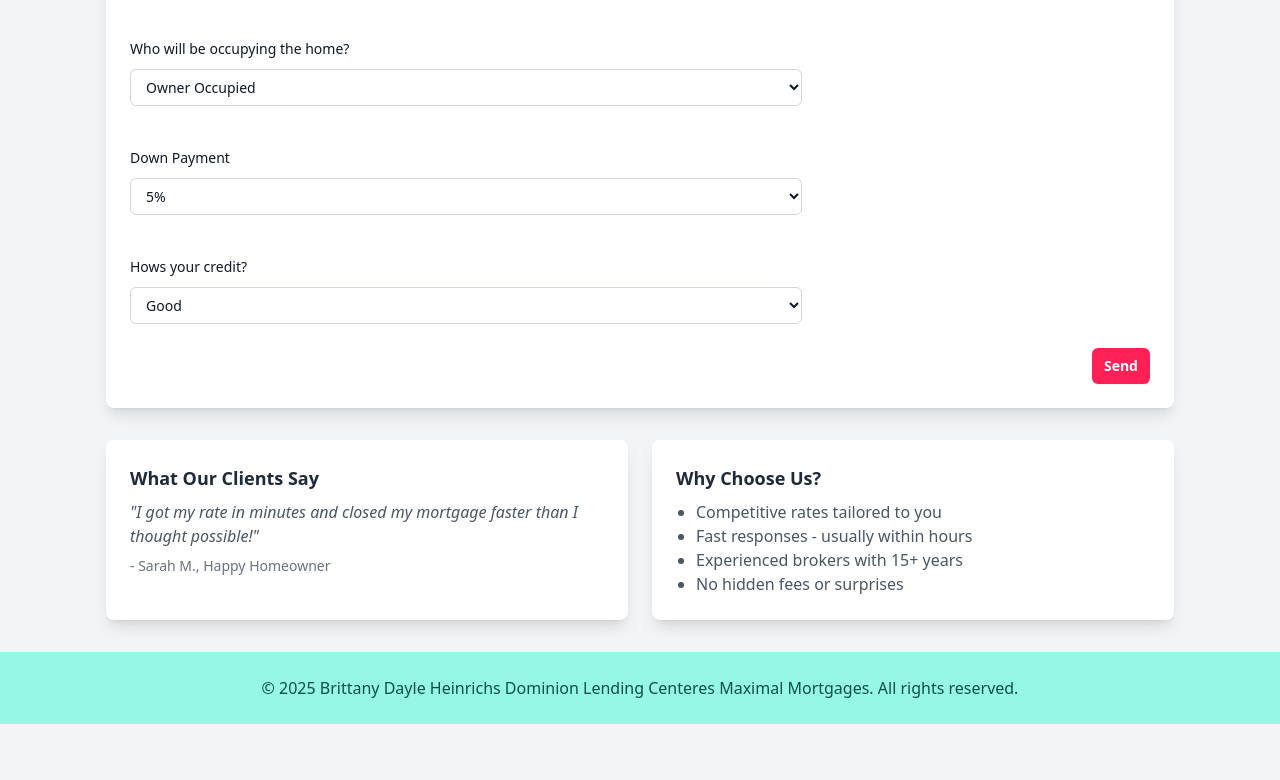
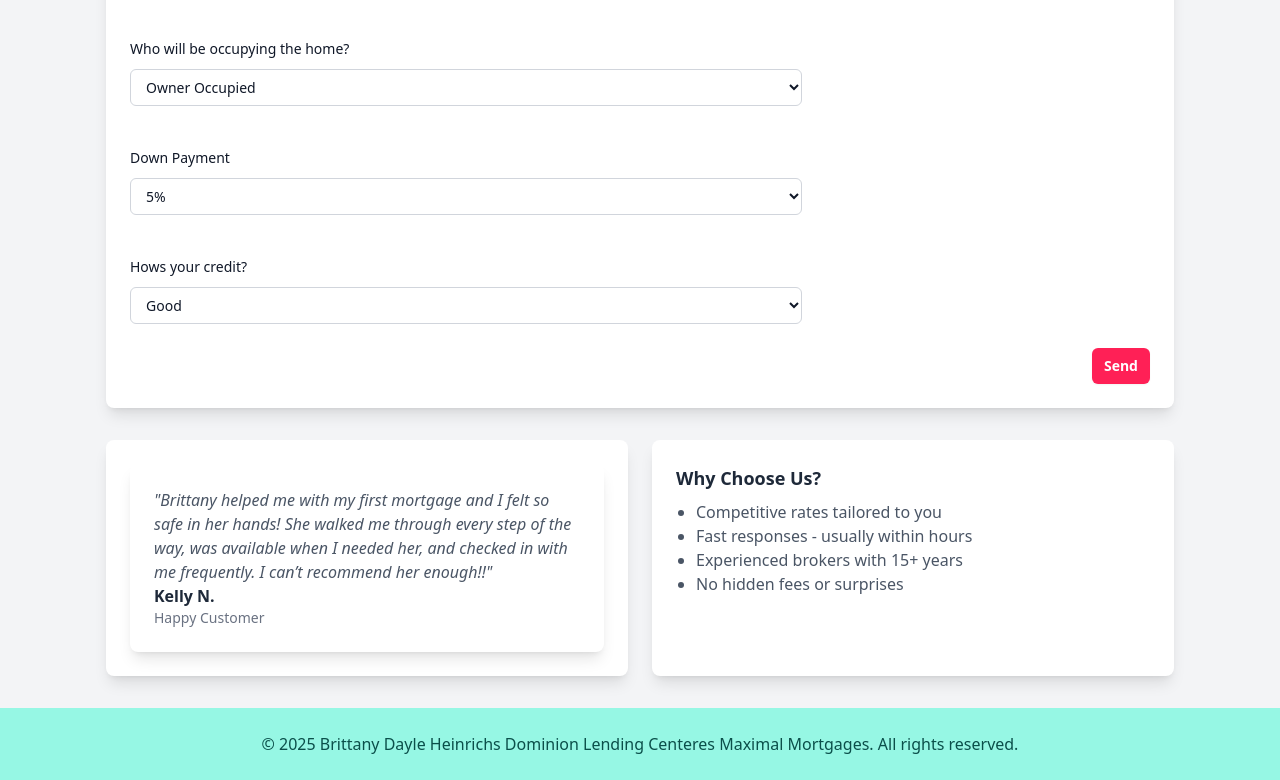
Before and after one commit to EthanJMarchand/bdhmortgages, a plain HTML site: page index.html in a window 1280 px wide. Shown: the part 720-1500 px from the top of the page. Before the commit the page ends 1444 px from the top, so only its background shows below. Drawn offline with Linux system fonts and the light colour scheme.

Commit message:
Fixed testimonials

```diff
--- a/index.html
+++ b/index.html
@@ -1,5 +1,6 @@
 <!DOCTYPE html>
 <html lang="en">
+
 <head>
   <meta charset="UTF-8">
   <meta name="viewport" content="width=device-width, initial-scale=1.0">
@@ -13,10 +14,17 @@
     .fade-in {
       animation: fadeIn 1s ease-in;
     }
+
     @keyframes fadeIn {
-            0% { opacity: 0; }
-            100% { opacity: 1; }
+      0% {
+        opacity: 0;
       }
+
+      100% {
+        opacity: 1;
+      }
+    }
+
     .custom-container {
       max-width: 1100px;
       margin-left: auto;
@@ -26,13 +34,18 @@
     }
   </style>
 </head>
+
 <body class="bg-gray-100 font-sans">
   <!-- Header -->
   <header class="bg-teal-200 py-6 shadow">
     <div class="custom-container">
       <h1 class="text-2xl md:text-3xl font-bold text-center text-teal-900">Request a Tailored Mortgage Rate</h1>
-            <p class="text-center mt-2 text-sm md:text-base text-teal-600">Rates vary based on factors like credit, loan type, and more. Share your details below, and I’ll provide a reliable, personalized quote you can trust.</p>
-            <p class="text-center pt-6"><a  class="mr-5 py-2 px-3 rounded bg-rose-500 hover:bg-rose-400 text-white font-bold" href="mailto:mortgages@brittanydayle.ca?subject=Mortgage%20Rate%20Inquiry&body=Hey%20Brittany!%0A%0AI'm%20inquiring%20today%20about%20mortgage%20rates.">Email Brittany</a><a class="ml-5 py-2 px-3 rounded bg-rose-500 hover:bg-rose-400 text-white font-bold" href="sms:+17809657755?body=Hey%20Brittany!">Text Brittany</a></p>
+      <p class="text-center mt-2 text-sm md:text-base text-teal-600">Rates vary based on factors like credit, loan type,
+        and more. Share your details below, and I’ll provide a reliable, personalized quote you can trust.</p>
+      <p class="text-center pt-6"><a class="mr-5 py-2 px-3 rounded bg-rose-500 hover:bg-rose-400 text-white font-bold"
+          href="mailto:mortgages@brittanydayle.ca?subject=Mortgage%20Rate%20Inquiry&body=Hey%20Brittany!%0A%0AI'm%20inquiring%20today%20about%20mortgage%20rates.">Email
+          Brittany</a><a class="ml-5 py-2 px-3 rounded bg-rose-500 hover:bg-rose-400 text-white font-bold"
+          href="sms:+17809657755?body=Hey%20Brittany!">Text Brittany</a></p>
     </div>
   </header>
 
@@ -44,35 +57,41 @@
         <div class="space-y-12">
           <div class=" border-gray-900/10">
             <h2 class="text-base/7 font-semibold text-gray-900">Personal Information</h2>
-                    <p class="mt-1 text-sm/6 text-gray-600">Hey, your info's safe with me—I'm not here to pull any funny business. I'll only use it the way you'd expect and nothing more!</p>
+            <p class="mt-1 text-sm/6 text-gray-600">Hey, your info's safe with me—I'm not here to pull any funny
+              business. I'll only use it the way you'd expect and nothing more!</p>
 
             <div class="mt-10 grid grid-cols-1 gap-x-6 gap-y-8 sm:grid-cols-6">
               <div class="sm:col-span-4">
                 <label for="name" class="block text-sm/6 font-medium text-gray-900">Name</label>
                 <div class="mt-2">
-                          <input required type="text" name="name" id="name" autocomplete="given-name" class="block w-full rounded-md bg-white px-3 py-1.5 text-base text-gray-900 outline-1 -outline-offset-1 outline-gray-300 placeholder:text-gray-400 focus:outline-2 focus:-outline-offset-2 focus:outline-rose-500 sm:text-sm/6">
+                  <input required type="text" name="name" id="name" autocomplete="given-name"
+                    class="block w-full rounded-md bg-white px-3 py-1.5 text-base text-gray-900 outline-1 -outline-offset-1 outline-gray-300 placeholder:text-gray-400 focus:outline-2 focus:-outline-offset-2 focus:outline-rose-500 sm:text-sm/6">
                 </div>
               </div>
 
               <div class="sm:col-span-4">
                 <label for="phone" class="block text-sm/6 font-medium text-gray-900">Phone</label>
                 <div class="mt-2">
-                          <input required id="phone" name="phone" type="tel" autocomplete="phone" class="block w-full rounded-md bg-white px-3 py-1.5 text-base text-gray-900 outline-1 -outline-offset-1 outline-gray-300 placeholder:text-gray-400 focus:outline-2 focus:-outline-offset-2 focus:outline-rose-500 sm:text-sm/6">
+                  <input required id="phone" name="phone" type="tel" autocomplete="phone"
+                    class="block w-full rounded-md bg-white px-3 py-1.5 text-base text-gray-900 outline-1 -outline-offset-1 outline-gray-300 placeholder:text-gray-400 focus:outline-2 focus:-outline-offset-2 focus:outline-rose-500 sm:text-sm/6">
                 </div>
               </div>
 
               <div class="sm:col-span-4">
                 <label for="email" class="block text-sm/6 font-medium text-gray-900">Email</label>
                 <div class="mt-2">
-                          <input required id="email" name="email" type="email" autocomplete="email" class="block w-full rounded-md bg-white px-3 py-1.5 text-base text-gray-900 outline-1 -outline-offset-1 outline-gray-300 placeholder:text-gray-400 focus:outline-2 focus:-outline-offset-2 focus:outline-rose-500 sm:text-sm/6">
+                  <input required id="email" name="email" type="email" autocomplete="email"
+                    class="block w-full rounded-md bg-white px-3 py-1.5 text-base text-gray-900 outline-1 -outline-offset-1 outline-gray-300 placeholder:text-gray-400 focus:outline-2 focus:-outline-offset-2 focus:outline-rose-500 sm:text-sm/6">
                 </div>
               </div>
             </div>
             <div class="mt-10 grid grid-cols-1 gap-x-6 gap-y-8 sm:grid-cols-6">
               <div class="sm:col-span-4">
-                        <label for="preferred_contact_method" class="block text-sm/6 font-medium text-gray-900">Preferred Contact Method</label>
+                <label for="preferred_contact_method" class="block text-sm/6 font-medium text-gray-900">Preferred
+                  Contact Method</label>
                 <div class="mt-2">
-                          <select id="preferred_contact_method" name="preferred_contact_method" class="block w-full rounded-md bg-white px-3 py-2 text-base text-gray-900 outline-1 -outline-offset-1 outline-gray-300 focus:outline-2 focus:-outline-offset-2 focus:outline-rose-500 sm:text-sm/6">
+                  <select id="preferred_contact_method" name="preferred_contact_method"
+                    class="block w-full rounded-md bg-white px-3 py-2 text-base text-gray-900 outline-1 -outline-offset-1 outline-gray-300 focus:outline-2 focus:-outline-offset-2 focus:outline-rose-500 sm:text-sm/6">
                     <option value="text">Text</option>
                     <option value="call">Call</option>
                     <option value="email">Email</option>
@@ -82,9 +101,11 @@
             </div>
             <div class="mt-10 grid grid-cols-1 gap-x-6 gap-y-8 sm:grid-cols-6">
               <div class="sm:col-span-4">
-                        <label for="occupancy" class="block text-sm/6 font-medium text-gray-900">Who will be occupying the home?</label>
+                <label for="occupancy" class="block text-sm/6 font-medium text-gray-900">Who will be occupying the
+                  home?</label>
                 <div class="mt-2">
-                          <select id="occupancy" name="occupancy" class="block w-full rounded-md bg-white px-3 py-2 text-base text-gray-900 outline-1 -outline-offset-1 outline-gray-300 focus:outline-2 focus:-outline-offset-2 focus:outline-rose-500 sm:text-sm/6">
+                  <select id="occupancy" name="occupancy"
+                    class="block w-full rounded-md bg-white px-3 py-2 text-base text-gray-900 outline-1 -outline-offset-1 outline-gray-300 focus:outline-2 focus:-outline-offset-2 focus:outline-rose-500 sm:text-sm/6">
                     <option value="owner occupied">Owner Occupied</option>
                     <option value="tenant">Tenant</option>
                     <option value="family">Family</option>
@@ -96,7 +117,8 @@
               <div class="sm:col-span-4">
                 <label for="down_payment" class="block text-sm/6 font-medium text-gray-900">Down Payment</label>
                 <div class="mt-2">
-                          <select id="down_payment" name="down_payment" class="block w-full rounded-md bg-white px-3 py-2 text-base text-gray-900 outline-1 -outline-offset-1 outline-gray-300 focus:outline-2 focus:-outline-offset-2 focus:outline-rose-500 sm:text-sm/6">
+                  <select id="down_payment" name="down_payment"
+                    class="block w-full rounded-md bg-white px-3 py-2 text-base text-gray-900 outline-1 -outline-offset-1 outline-gray-300 focus:outline-2 focus:-outline-offset-2 focus:outline-rose-500 sm:text-sm/6">
                     <option value="5%">5%</option>
                     <option value="10% - 15%">10% - 15%</option>
                     <option value="20% or more">20% or more</option>
@@ -108,7 +130,8 @@
               <div class="sm:col-span-4">
                 <label for="credit_score" class="block text-sm/6 font-medium text-gray-900">Hows your credit?</label>
                 <div class="mt-2">
-                          <select id="credit_score" name="credit_score" class="block w-full rounded-md bg-white px-3 py-2 text-base text-gray-900 outline-1 -outline-offset-1 outline-gray-300 focus:outline-2 focus:-outline-offset-2 focus:outline-rose-500 sm:text-sm/6">
+                  <select id="credit_score" name="credit_score"
+                    class="block w-full rounded-md bg-white px-3 py-2 text-base text-gray-900 outline-1 -outline-offset-1 outline-gray-300 focus:outline-2 focus:-outline-offset-2 focus:outline-rose-500 sm:text-sm/6">
                     <option value="good">Good</option>
                     <option value="average">Average</option>
                     <option value="poor">Poor</option>
@@ -120,7 +143,8 @@
         </div>
 
         <div class="mt-6 flex items-center justify-end gap-x-6">
-                  <button type="submit" class="rounded-md bg-rose-500 px-3 py-2 text-sm font-semibold text-white shadow-xs hover:bg-rose-400 focus-visible:outline-2 focus-visible:outline-offset-2 focus-visible:outline-rose-500">Send</button>
+          <button type="submit"
+            class="rounded-md bg-rose-500 px-3 py-2 text-sm font-semibold text-white shadow-xs hover:bg-rose-400 focus-visible:outline-2 focus-visible:outline-offset-2 focus-visible:outline-rose-500">Send</button>
         </div>
       </form>
 
@@ -131,9 +155,15 @@
     <section class="grid md:grid-cols-2 gap-6">
       <!-- Testimonial -->
       <div class="bg-white rounded-lg shadow-lg p-6 fade-in">
-                <h3 class="text-lg font-semibold text-gray-800 mb-2">What Our Clients Say</h3>
-                <p class="text-gray-600 italic">"I got my rate in minutes and closed my mortgage faster than I thought possible!"</p>
-                <p class="mt-2 text-sm text-gray-500">- Sarah M., Happy Homeowner</p>
+        <!-- HTML Structure -->
+
+        <div class="max-w-2xl mx-auto">
+          <div class="relative bg-white shadow-lg rounded-lg p-6 overflow-hidden">
+            <div id="testimonial-container" class="relative min-h-[150px]"></div>
+            <div id="dots-container" class="flex justify-center gap-2 mt-4"></div>
+          </div>
+        </div>
+
       </div>
 
       <!-- Quick Facts -->
@@ -152,12 +182,159 @@
   <!-- Footer -->
   <footer class="bg-teal-200 text-teal-900 py-6">
     <div class="custom-container text-center">
-            <p>© <script>document.write(new Date().getFullYear())</script> Brittany Dayle Heinrichs Dominion Lending Centeres Maximal Mortgages. All rights reserved.</p>
+      <p>©
+        <script>document.write(new Date().getFullYear())</script> Brittany Dayle Heinrichs Dominion Lending Centeres
+        Maximal Mortgages. All rights reserved.
+      </p>
     </div>
   </footer>
 
   <!-- JavaScript -->
   <script>
+    // JavaScript
+
+
+    const testimonials = [
+      {
+        quote: "Brittany is truly a master of her craft. My wife and I came to Brittany seeking urgent assistance following a disappointing experience with another broker. Brittany worked tirelessly to ensure we got the best financing available to us. We're thrilled with our rate and couldn't be more happy with the service! I recommend Brittany to anyone that will listen. 10/10.",
+        author: "Daniel H.",
+        role: "Happy Customer"
+      },
+      {
+        quote: "Brittany helped me with my first mortgage and I felt so safe in her hands! She walked me through every step of the way, was available when I needed her, and checked in with me frequently. I can’t recommend her enough!!",
+        author: "Kelly N.",
+        role: "Happy Customer"
+      },
+      {
+        quote: "Brittany helped me with my first mortgage and made the entire process easy and seamless! She was professional, patient and always available to answer any questions I had. It was a pleasure to get to know her and I will recommend to her to all my friends and family. Thanks for all your help Brittany! :)",
+        author: "Sally M",
+        role: "Happy Customer"
+      },
+      {
+        quote: "This was our second time using Brittany's services and she did not disappoint! She provided us with multiple options and walked through scenarios with us to find the right fit. I'd recommend her to anyone (and always do)!",
+        author: "Lindsay K",
+        role: "Happy Customer"
+      },
+      {
+        quote: "A true professional. Brittany was the most reliable and organized individual I worked with throughout my entire home purchase. Very accommodating to people new to the buying process.",
+        author: "William M",
+        role: "Happy Customer"
+      },
+      {
+        quote: "This was my first time buying a house... and needless to say it was a steep learning curve. Brittany and all her recommendations for a realtor (Ethan Marchand), and lawyer (James Pittaway), were all amazing to deal with. They were all very informative, responsive, and just overall really helpful/pleasant to deal with in all their areas! They were always quick to help answer any questions/concerns I had. And would go above and beyond on the whole process. And overall after 6 months of owning this awesome house, I'm still just as happy as when I bought it! Would 100% recommend them all to anyone else in the market",
+        author: "Joshua L",
+        role: "Happy Customer"
+      },
+      {
+        quote: "I went into the home buying process without any background knowledge. Brittany helped me every step of the way and was always available to answer all my silly questions, even when they didn't involve her area of expertise. I would highly recommend Brittany to anyone looking to purchase a home.",
+        author: "Sean K",
+        role: "Happy Customer"
+      },
+      {
+        quote: "Our experience regarding our mortgage transfer went very smoothly - Brittany was very helpful, knowledgeable and always available either by phone or email right up to when our first payment came through with our new mortgage lender. I would highly recommend her - and in fact we did refer our son who also transferred his mortgage - so thanks again Brittany!!",
+        author: "Cynthia C",
+        role: "Happy Customer"
+      },
+      // Add more testimonials here as needed
+    ];
+
+    class TestimonialRotator {
+      constructor() {
+        this.container = document.getElementById('testimonial-container');
+        this.dotsContainer = document.getElementById('dots-container');
+        this.currentIndex = 0;
+        this.intervalId = null;
+
+        if (!this.container || !this.dotsContainer) {
+          console.error('Container elements not found');
+          return;
+        }
+
+        this.init();
+      }
+
+      init() {
+        this.renderTestimonials();
+        this.createDots();
+        this.startRotation();
+
+        // Add hover pause
+        this.container.parentElement.addEventListener('mouseenter', () => this.pauseRotation());
+        this.container.parentElement.addEventListener('mouseleave', () => this.startRotation());
+      }
+
+      renderTestimonials() {
+        this.container.innerHTML = testimonials.map((t, index) => `
+      <div class="testimonial-card w-full transition-opacity duration-500 absolute top-0 left-0"
+           style="display: ${index === 0 ? 'block' : 'none'}"
+           data-index="${index}">
+        <p class="text-gray-600 italic mb-4">"${t.quote}"</p>
+        <div class="flex items-center">
+          <div>
+            <p class="font-semibold text-gray-800">${t.author}</p>
+            <p class="text-sm text-gray-500">${t.role}</p>
+          </div>
+        </div>
+      </div>
+    `).join('');
+      }
+
+      createDots() {
+        this.dotsContainer.innerHTML = testimonials.map((_, index) => `
+      <button class="w-2 h-2 rounded-full ${index === 0 ? 'bg-gray-800' : 'bg-gray-300'}"
+              data-index="${index}"></button>
+    `).join('');
+
+        this.dotsContainer.addEventListener('click', (e) => {
+          const dot = e.target.closest('button');
+          if (dot) {
+            const index = parseInt(dot.dataset.index);
+            this.showTestimonial(index);
+          }
+        });
+      }
+
+      showTestimonial(index) {
+        if (index === this.currentIndex) return;
+
+        const cards = this.container.querySelectorAll('.testimonial-card');
+        const dots = this.dotsContainer.querySelectorAll('button');
+
+        // Hide current card
+        cards[this.currentIndex].style.display = 'none';
+        dots[this.currentIndex].classList.remove('bg-gray-800');
+        dots[this.currentIndex].classList.add('bg-gray-300');
+
+        // Show new card
+        cards[index].style.display = 'block';
+        dots[index].classList.remove('bg-gray-300');
+        dots[index].classList.add('bg-gray-800');
+
+        this.currentIndex = index;
+      }
+
+      startRotation() {
+        this.intervalId = setInterval(() => {
+          const nextIndex = (this.currentIndex + 1) % testimonials.length;
+          this.showTestimonial(nextIndex);
+        }, 5000);
+      }
+
+      pauseRotation() {
+        clearInterval(this.intervalId);
+      }
+    }
+
+    // Initialize
+    document.addEventListener('DOMContentLoaded', () => {
+      try {
+        new TestimonialRotator();
+      } catch (error) {
+        console.error('Error initializing testimonial rotator:', error);
+      }
+    });
+
+
     function isValidEmail(email) {
       // Regular expression for basic email validation
       const emailPattern = /^[^\s@]+@[^\s@]+\.[^\s@]+$/;
@@ -178,7 +355,7 @@
       }
     }
     const form = document.getElementById('rateForm');
-        form.addEventListener('submit', function(e) {
+    form.addEventListener('submit', function (e) {
       e.preventDefault();
       // Simple form validation
       const phone = document.getElementById('phone').value;
@@ -203,4 +380,5 @@
     });
   </script>
 </body>
+
 </html>
```
Lines whose indentation alone changed are shown as unchanged.
